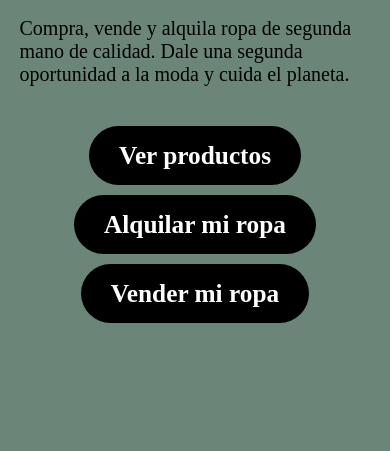
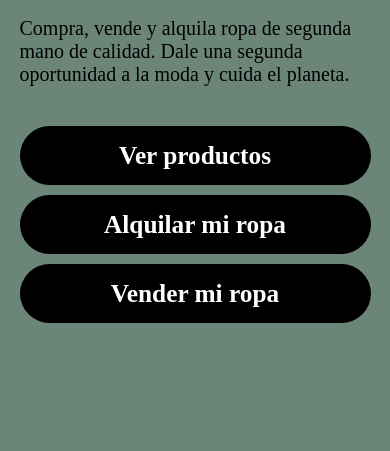
Before and after one commit to Hardwell11-gif/renew, a plain HTML site: page index.html in a window 390 px wide. Shown: the part 393-844 px from the top of the page. Drawn offline with Linux system fonts and the light colour scheme.

Commit message:
ajuste de botones de inicio

```diff
--- a/css/index.css
+++ b/css/index.css
@@ -296,6 +296,11 @@ a{
     .botonesPresentacion{
         flex-direction: column;
     }
+
+    .boton{
+        width: 100%;
+        text-align: center;
+    }
 }
 
 @media (min-width: 768px) and (max-width: 1024px) {
```
